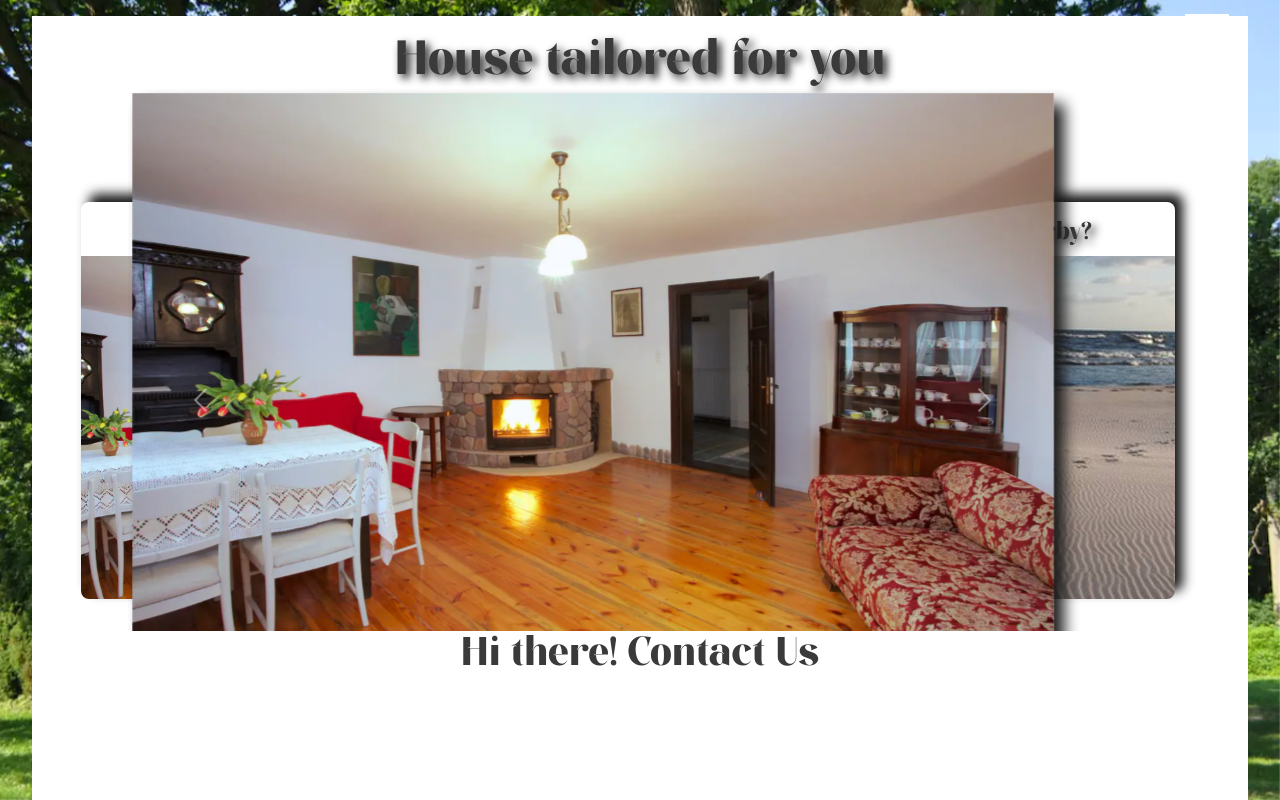
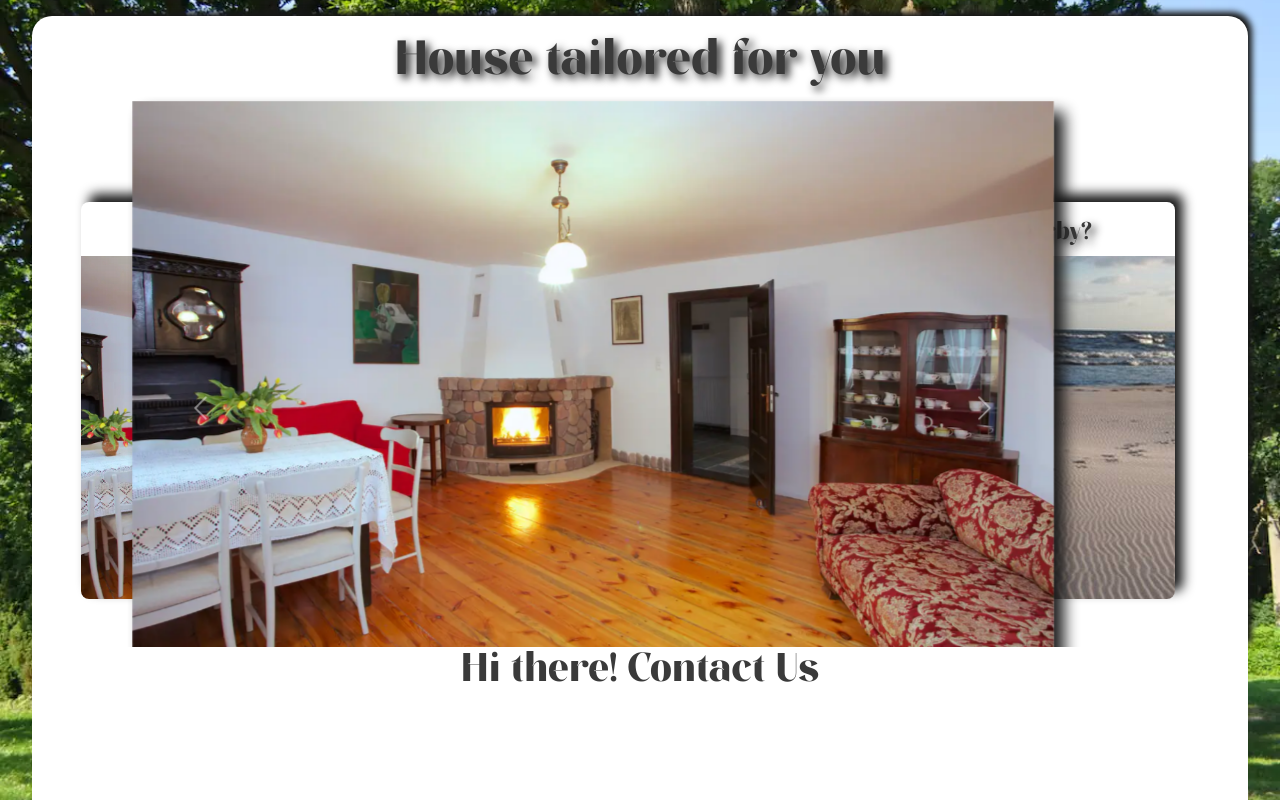
Before and after one commit to KamilKasiak/SasinoWebpage, a React (Create React App) app in the folder client/: page / in a window 1280 px wide. Both pictures are taken after a click on the element "What is inside?". Built offline with nearby package versions, Linux system fonts and the light colour scheme.

Commit message:
menu fixed position, some visual changes

```diff
--- a/client/src/components/Navbar.js
+++ b/client/src/components/Navbar.js
@@ -9,7 +9,7 @@ const Navbar = () => {
     setIsActive((prev) => !prev);
     if (isActive) {
       gsap.to('.links', { x: '100%' });
-      gsap.to('.line', { stroke: 'white' });
+      gsap.to('.line', { stroke: 'forestgreen' });
       gsap.set('.App', { overflowY: 'auto' });
     } else {
       gsap.to('.links', { x: '0%' });
@@ -41,8 +41,8 @@ const Navbar = () => {
           Contact Us
         </a>
       </div>
+      <div className='burger'>
         <svg
-        className='burger'
           onClick={() => {
             handleBurgerClick();
           }}
@@ -78,6 +78,7 @@ const Navbar = () => {
           />
         </svg>
       </div>
+    </div>
   );
 };
 
--- a/client/src/components/Navbar.scss
+++ b/client/src/components/Navbar.scss
@@ -22,7 +22,7 @@
   }
 
   .links {
-    position: absolute;
+    position: fixed;
     background: white;
     width: 30%;
     height: 100vh;
--- a/client/src/components/Photos.scss
+++ b/client/src/components/Photos.scss
@@ -8,6 +8,8 @@
   padding-bottom: 2rem;
   align-items: center;
   align-content: center;
+  border-radius: 20px 20px 0 0;
+  box-shadow: 4px -4px 6px #181818;
   .photos-description {
     padding-bottom: 3rem;
   }
@@ -32,7 +34,7 @@
       box-shadow: 8px -8px 12px #181818;
       transition: all 0.2s ease-in-out;
       border-radius: 8px;
-
+      margin-bottom: 1rem;
       &:hover {
         cursor: pointer;
         scale: 105%;
```
Lines whose indentation alone changed are shown as unchanged.
